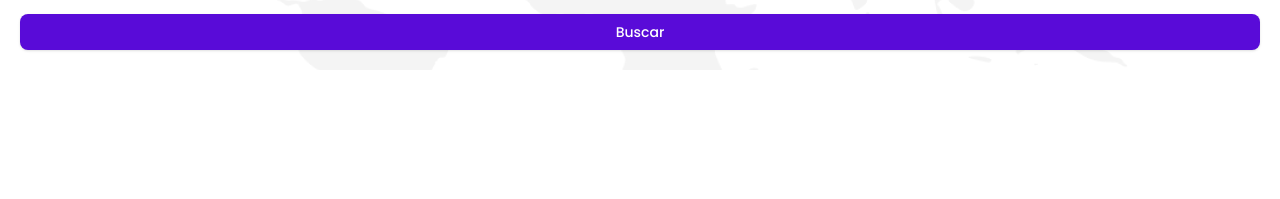
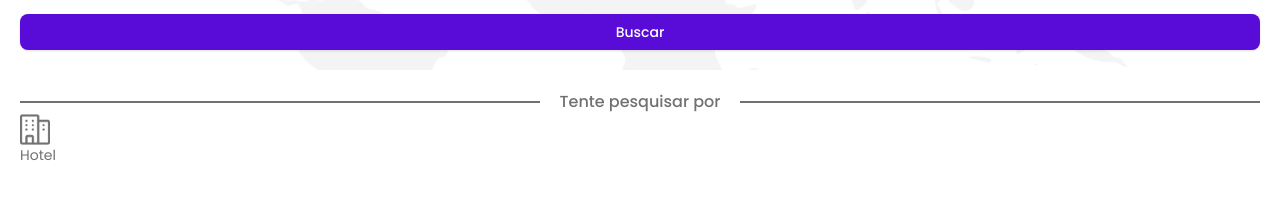
Before and after one commit to FrsErley/fullstackweek-trips, a Next.js app: page / in a window 1280 px wide. Shown: the part 259-458 px from the top of the page. Built offline with nearby package versions, Linux system fonts and the light colour scheme; no server answers.

Commit message:
feat: add quick search component

```diff
--- a/src/app/page.tsx
+++ b/src/app/page.tsx
@@ -1,9 +1,11 @@
+import QuickSearch from "./components/QuickSearch";
 import TripSearch from "./components/TripSearch";
 
 export default function Home() {
   return (
     <div>
       <TripSearch />
+      <QuickSearch />
     </div>
   );
 }
```
